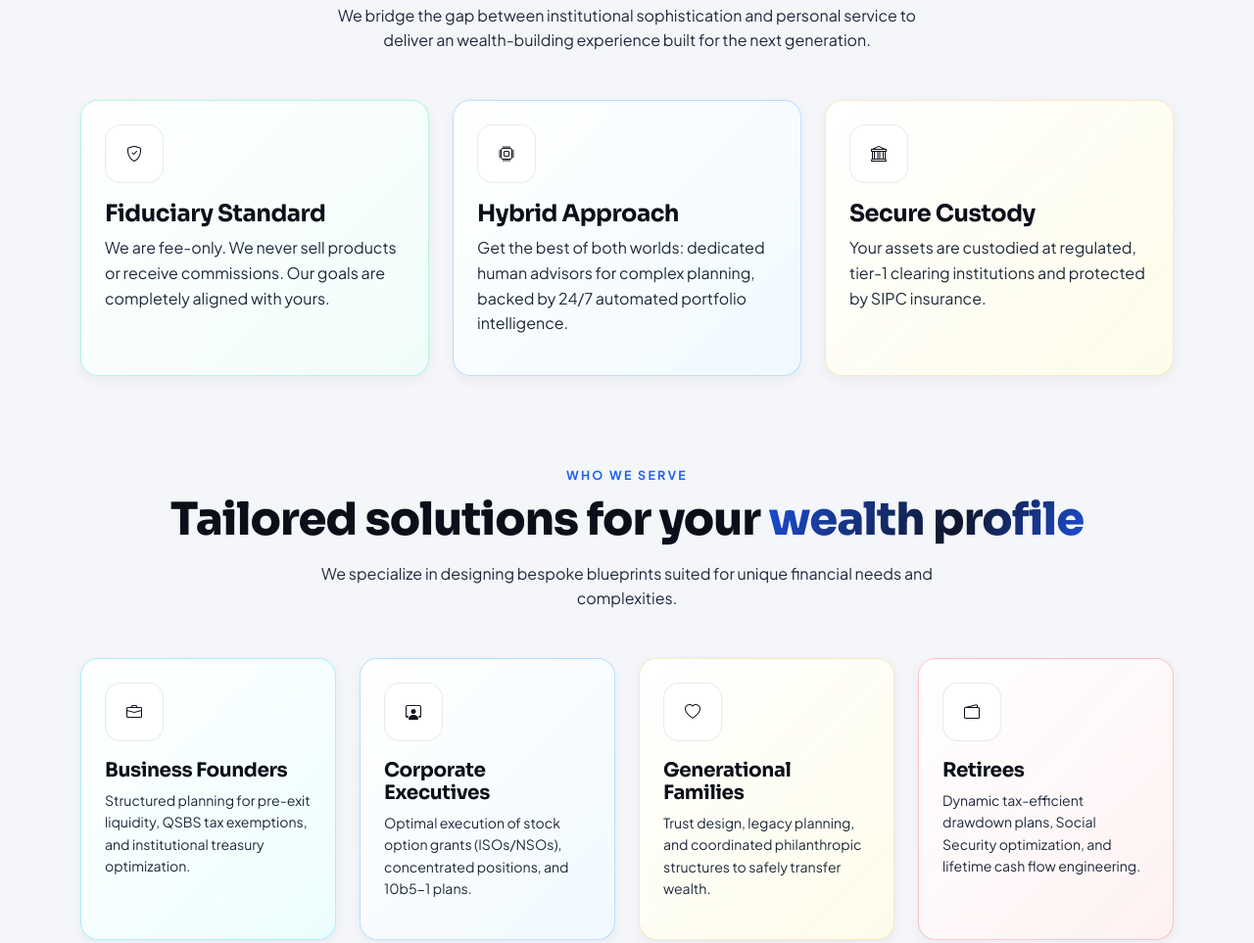
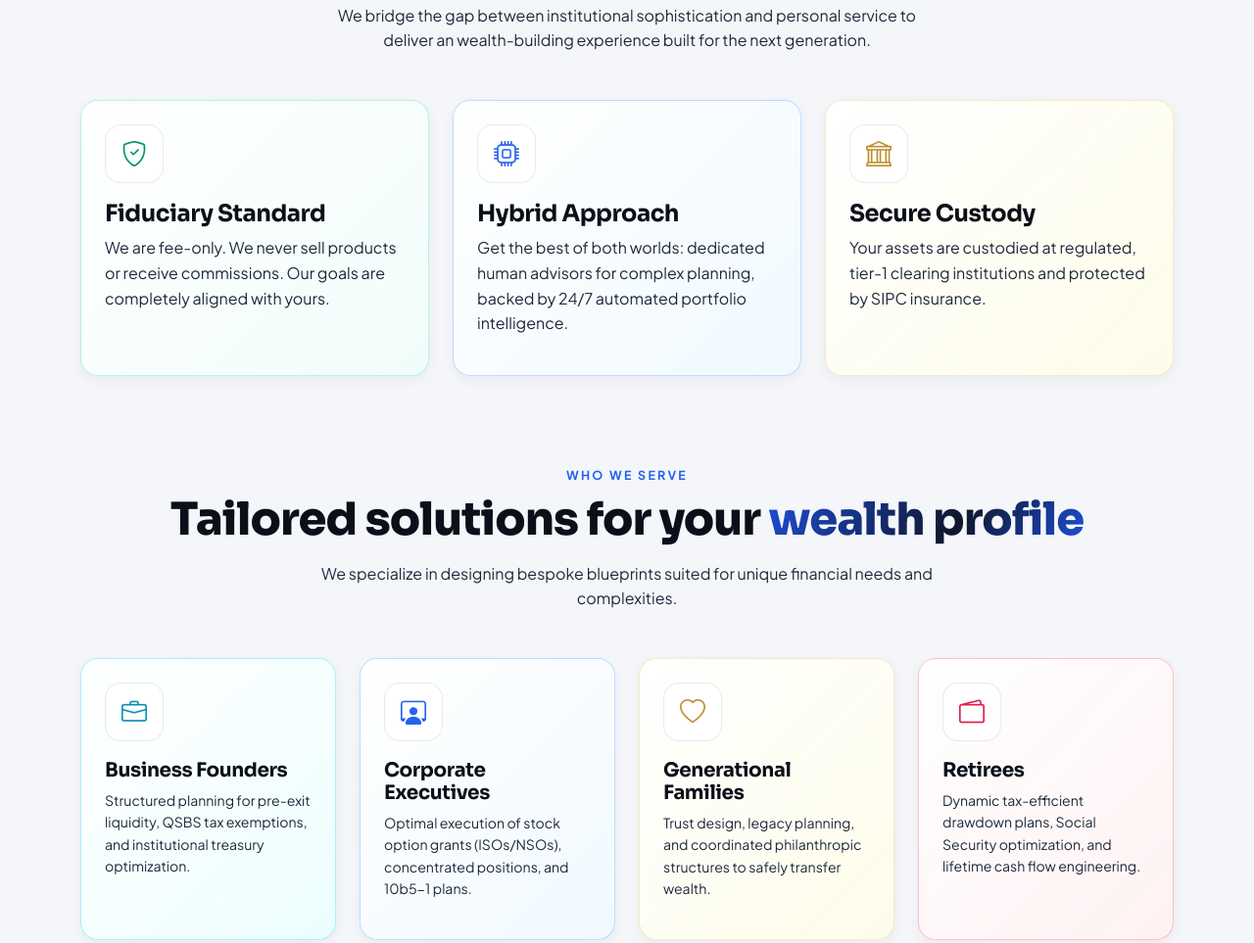
Before and after one commit to arumugam1010/Stackly-Investment-Wealth-Advisory, a plain HTML site: page index.html in a window 1280 px wide. Shown: the part 1174-2137 px from the top of the page at 98% size. Drawn offline with nearby package versions, Linux system fonts and the light colour scheme.

Commit message:
Update tech spec PDF, color service card icons, and improve checkbox border contrast

```diff
--- a/css/style.css
+++ b/css/style.css
@@ -1005,11 +1005,21 @@ section {
   background: rgba(46, 230, 168, .12);
 }
 
-.svc-icon svg {
-  width: 28px;
-  height: 28px;
+.svc-icon svg,
+.svc-icon i {
+  width: auto;
+  height: auto;
+  font-size: 26px;
   color: var(--primary);
 }
+
+.card-green .svc-icon i { color: #059669; }
+.card-blue .svc-icon i { color: #2563eb; }
+.card-gold .svc-icon i { color: #bc8f30; }
+.card-teal .svc-icon i { color: #0d9488; }
+.card-rose .svc-icon i { color: #e11d48; }
+.card-cyan .svc-icon i { color: #0891b2; }
+.card-amber .svc-icon i { color: #d97706; }
 
 /* ====== Testimonials ====== */
 .tst-avatar {
@@ -1103,7 +1113,7 @@ section {
 
 .form-check-input {
   background-color: var(--surface);
-  border-color: var(--border-strong);
+  border: 1.5px solid var(--text-dim) !important;
 }
 
 .form-check-input:checked {
```
Also changed, not shown: 1 other file.
